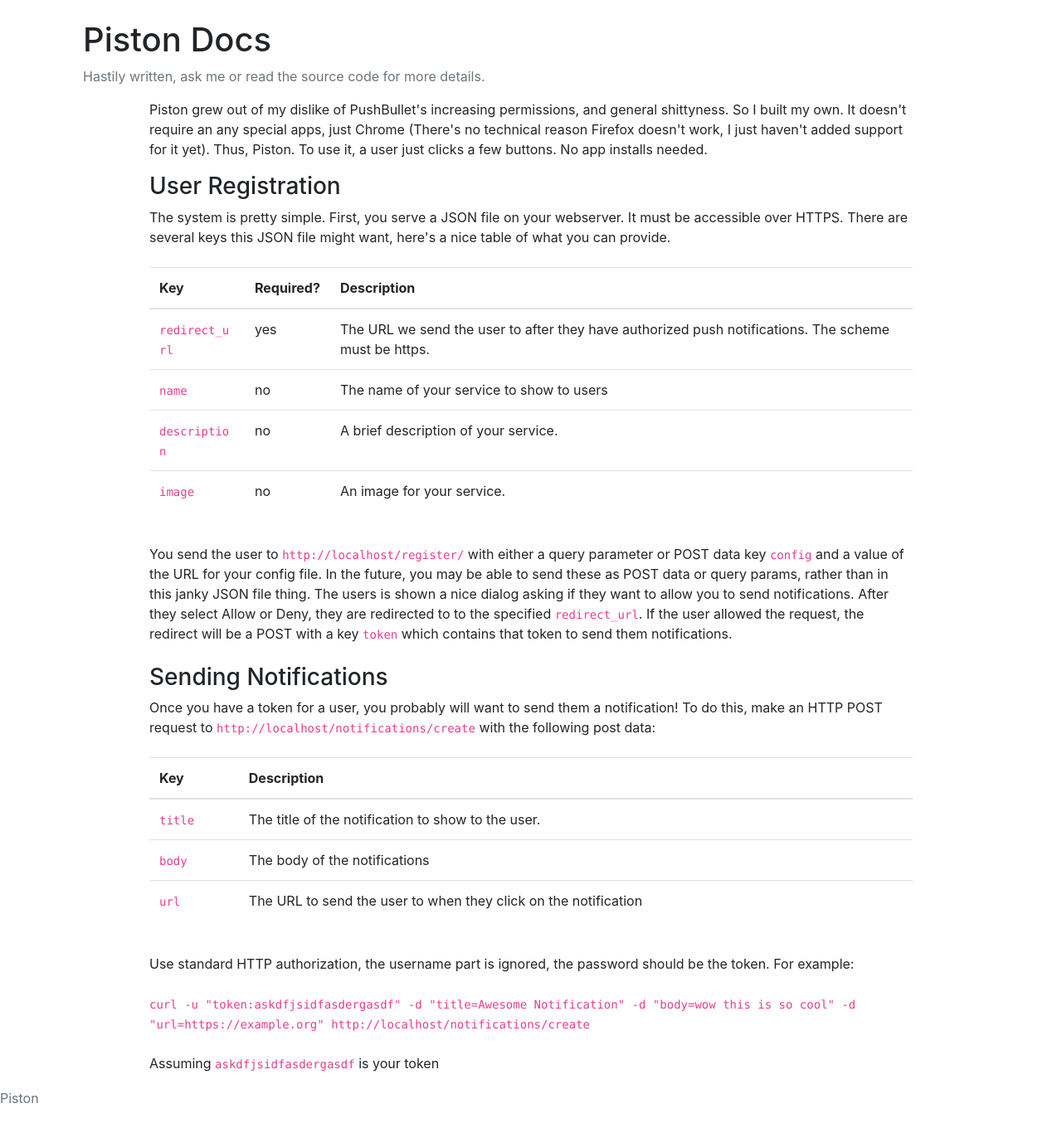
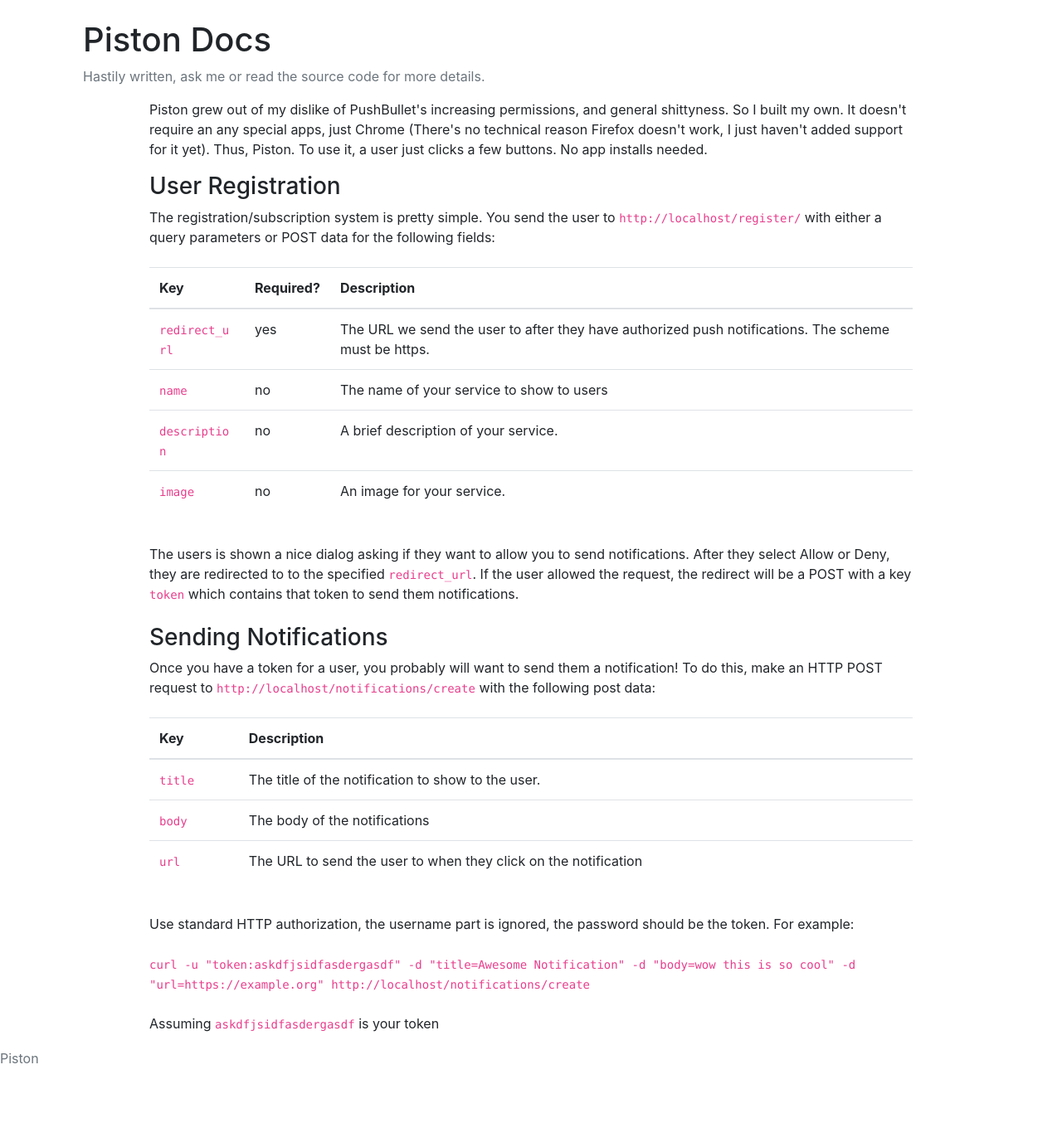
Before and after one commit to thefinn93/piston, a Flask app: page /docs in a window 1280 px wide. Shown: the part 56-1410 px from the top of the page at 83% size. After the commit the page ends 1338 px from the top, so only its background shows below. Run offline with Flask 2, Linux system fonts and the light colour scheme; some libraries are stand-ins or nearby versions.

Commit message:
Update how registration works

```diff
--- a/piston/templates/docs.html
+++ b/piston/templates/docs.html
@@ -14,9 +14,9 @@
       it, a user just clicks a few buttons. No app installs needed.
     </p>
     <h3>User Registration</h3>
-    The system is pretty simple. First, you serve a JSON file on your webserver. It must be
-    accessible over HTTPS. There are several keys this JSON file might want, here's a nice table of
-    what you can provide.
+    The registration/subscription system is pretty simple. You send the user to
+    <code>{{ url_for('register.register_page', _external=true) }}</code> with either a query
+    parameters or POST data for the following fields:
     <br /><br />
     <table class="table">
       <thead>
@@ -48,13 +48,10 @@
       </tr>
     </table>
     <br />
-    You send the user to <code>{{ url_for('register.register_page', _external=true) }}</code>
-    with either a query parameter or POST data key <code>config</code> and a value of the URL for
-    your config file. In the future, you may be able to send these as POST data or query params,
-    rather than in this janky JSON file thing. The users is shown a nice dialog asking if they want
-    to allow you to send notifications. After they select Allow or Deny, they are redirected to
-    to the specified <code>redirect_url</code>. If the user allowed the request, the redirect will
-    be a POST with a key <code>token</code> which contains that token to send them notifications.
+    The users is shown a nice dialog asking if they want to allow you to send notifications. After
+    they select Allow or Deny, they are redirected to to the specified <code>redirect_url</code>.
+    If the user allowed the request, the redirect will be a POST with a key <code>token</code> which
+    contains that token to send them notifications.
     <br /><br />
     <h3>Sending Notifications</h3>
     Once you have a token for a user, you probably will want to send them a notification! To do
```
Also changed, not shown: piston/register/views.py (+4 -17 lines).
